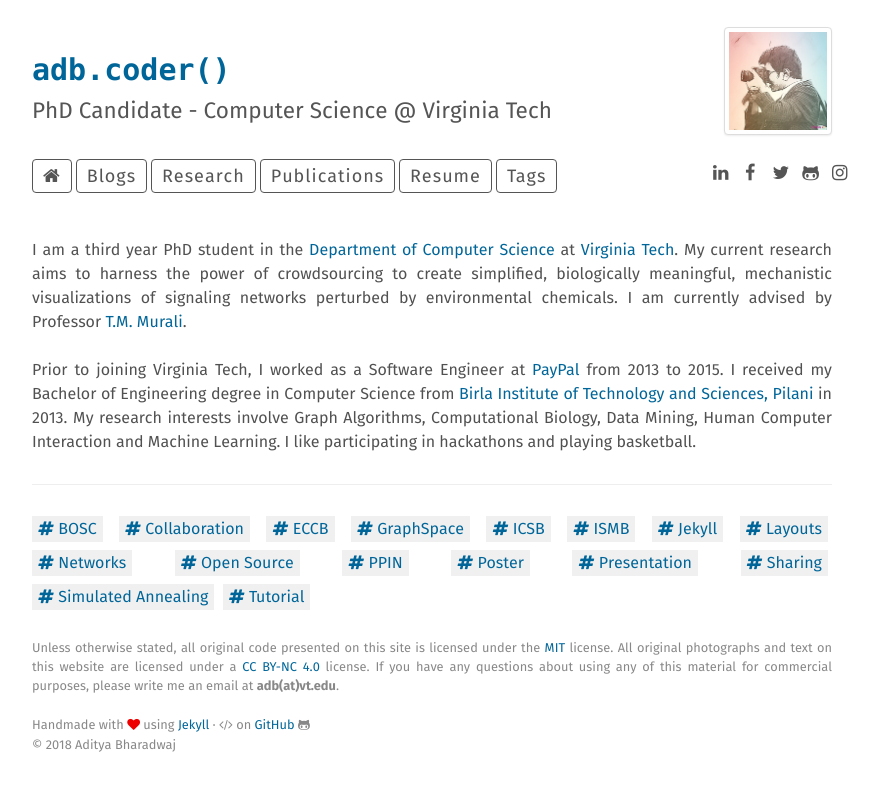
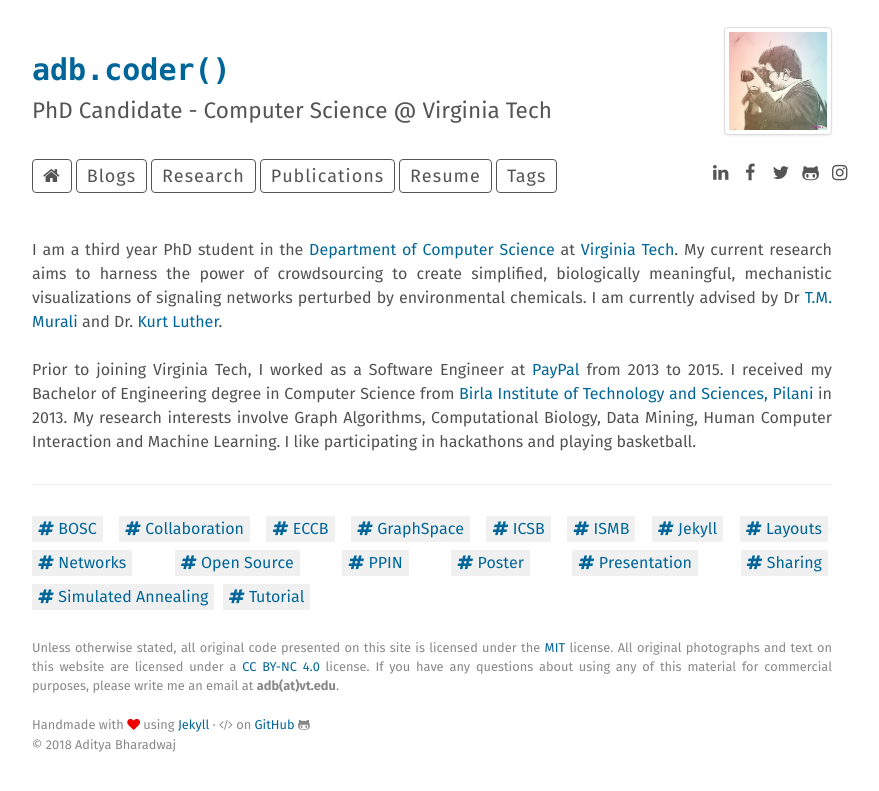
Before and after one commit to adbharadwaj/adbharadwaj.github.io, a Jekyll site: the page built from index.html, in a window 1280 px wide. Shown: the top 791 px of the page, without its empty margins (208-1087 px from the left). Built offline with Jekyll 4.4.1, drawn with Linux system fonts in a browser that asks for light colours.

Commit message:
Update index.html

```diff
--- a/index.html
+++ b/index.html
@@ -24,7 +24,7 @@ keywords: about page, about me
 {% endif %}
 {% endfor %}
 
-I am a third year PhD student in the <a href="http://www.cs.vt.edu/">Department of Computer Science</a> at <a href="http://www.vt.edu/">Virginia Tech</a>. My current research aims to harness the power of crowdsourcing to create simplified, biologically meaningful, mechanistic visualizations of signaling networks perturbed by environmental chemicals. I am currently advised by Professor <a href="http://bioinformatics.cs.vt.edu/~murali/">T.M. Murali</a>.
+I am a third year PhD student in the <a href="http://www.cs.vt.edu/">Department of Computer Science</a> at <a href="http://www.vt.edu/">Virginia Tech</a>. My current research aims to harness the power of crowdsourcing to create simplified, biologically meaningful, mechanistic visualizations of signaling networks perturbed by environmental chemicals. I am currently advised by Dr <a href="http://bioinformatics.cs.vt.edu/~murali/">T.M. Murali</a> and Dr. <a href="http://kurtluther.com/">Kurt Luther</a>.
 
 <br><br>
 
```
